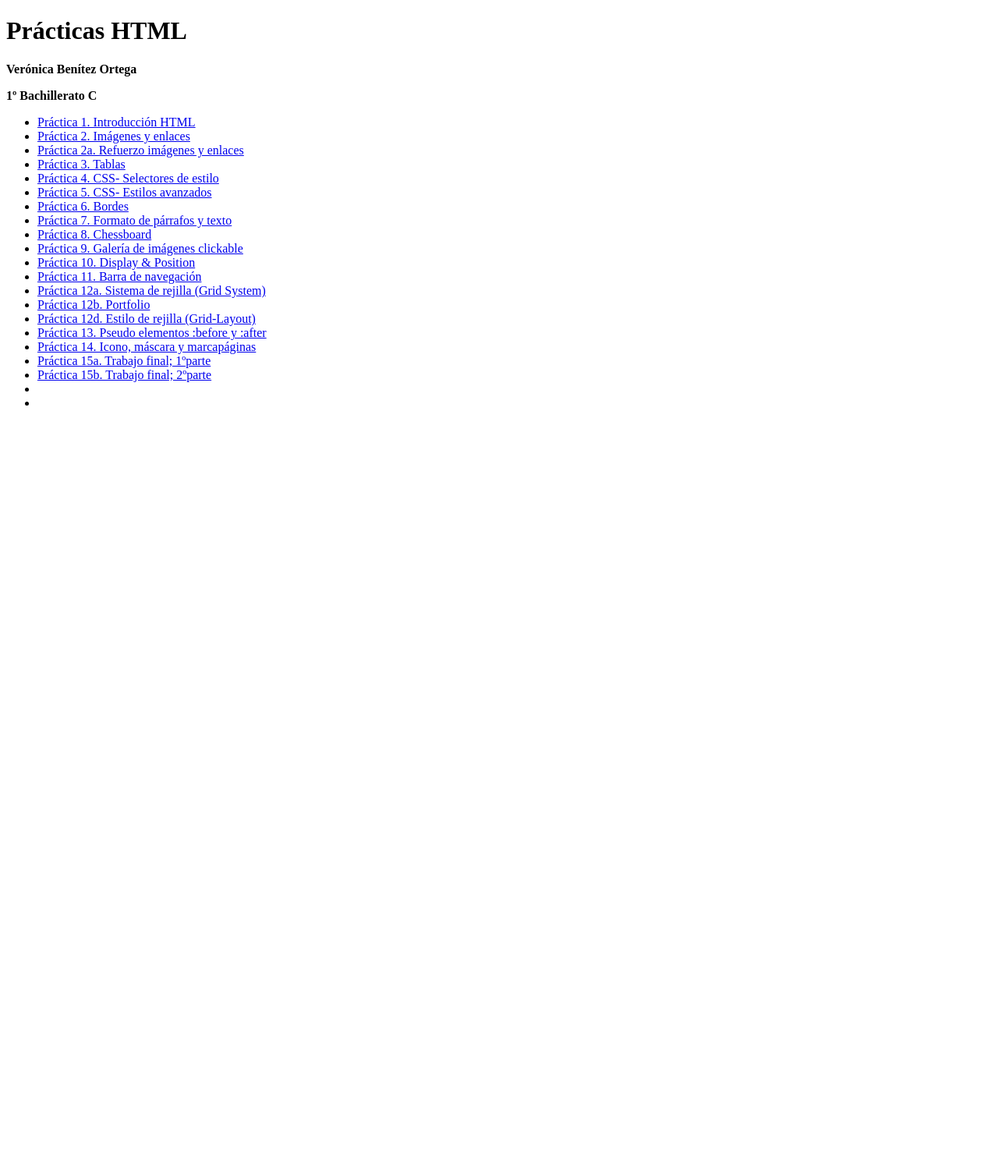
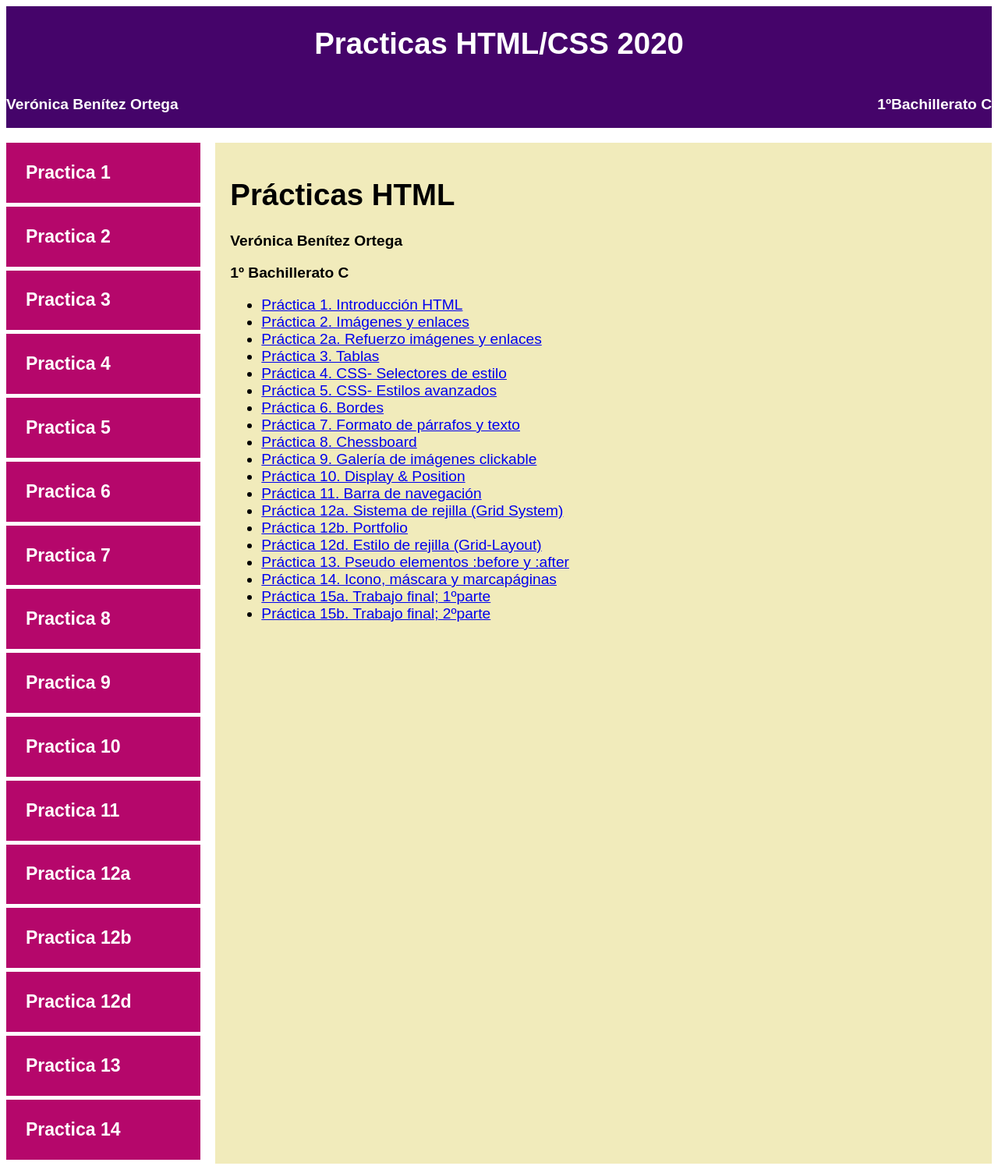
Before and after one commit to musicayturismo05/musicayturismo05.github.io, a plain HTML site: page index.html in a window 1280 px wide. Shown: the whole page at 78% size. Before the commit the page ends 800 px from the top, so only its background shows below. Drawn offline with Linux system fonts and the light colour scheme; a web font is replaced by a local one.

Commit message:
Add files via upload

```diff
--- a/index.html
+++ b/index.html
@@ -1,13 +1,41 @@
 <!DOCTYPE html>
 <html lang="en">
 <head>
+  <link rel="stylesheet" href="main.css">
   <meta charset="UTF-8">
   <meta name="viewport" content="width=device-width, initial-scale=1.0">
   <meta http-equiv="X-UA-Compatible" content="ie=edge">
   <title>Document</title>
 </head>
 <body>
-  <h1>Prácticas HTML</h1>
+
+<div class="grid-layout">
+    <header>
+      <h1>Practicas HTML/CSS 2020</h1>
+      <p class="header__left-side"><strong>Verónica Benítez Ortega</strong></p>
+      <p class="header__right-side"><strong>1ºBachillerato C</strong></p>
+    </header>
+    <nav>
+      <a href="p1.html">Practica 1</a>
+      <a href="p2.html">Practica 2</a>
+      <a href="p3.html">Practica 3</a>
+      <a href="p4.html">Practica 4</a>
+      <a href="p5.html">Practica 5</a>
+      <a href="p6.html">Practica 6</a>
+      <a href="p7.html">Practica 7</a>
+      <a href="p8.html">Practica 8</a>
+      <a href="p9.html">Practica 9</a>
+      <a href="p10.html">Practica 10</a>
+      <a href="p11.html">Practica 11</a>
+      <a href="p12a.html">Practica 12a</a>
+      <a href="p12b.html">Practica 12b</a>
+      <a href="p12d.html">Practica 12d</a>
+      <a href="p13.html">Practica 13</a>
+      <a href="p14.html">Practica 14</a>
+    </nav>
+
+    <div class="main">
+      <p> <h1>Prácticas HTML</h1>
   <p><strong>Verónica Benítez Ortega</strong></p>
   <p><strong>1º Bachillerato C</strong></p>
 <ul>
@@ -30,8 +58,14 @@
   <li><a href="p14.html">Práctica 14. Icono, máscara y marcapáginas</a></li>
   <li><a href="p15a.html">Práctica 15a. Trabajo final; 1ºparte</a></li>
   <li><a href="p15b.html">Práctica 15b. Trabajo final; 2ºparte</a></li>
-  <li><a href=""></a></li>
-  <li><a href=""></a></li>
-</ul>
+</ul></p>
+    </div>
+
+  </div>
+
+
+
+
+
 </body>
 </html>
```
